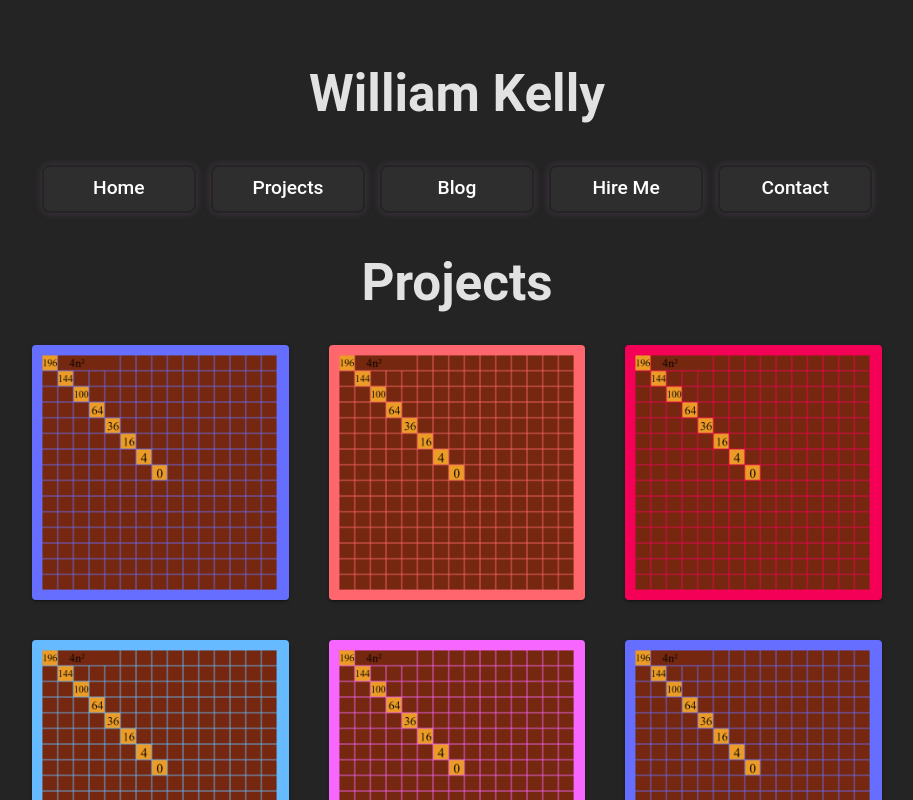
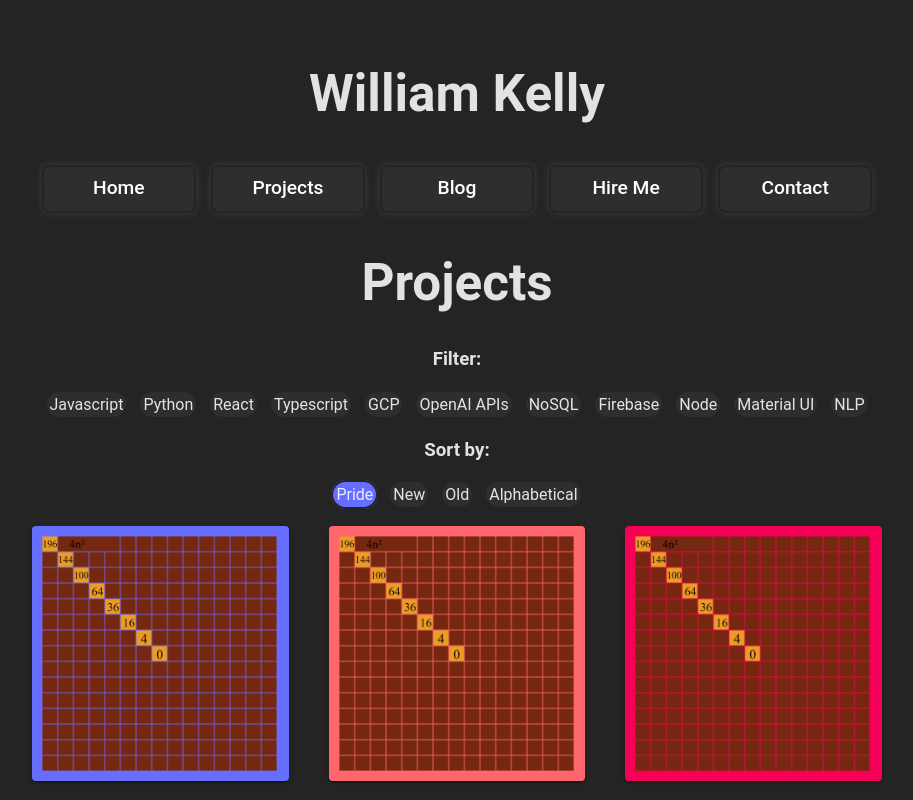
Before and after one commit to cnqso/cnqso.github.io, a React (Vite) app: page /projects in a window 1280 px wide. Shown: the top 800 px of the page, without its empty margins (183-1096 px from the left). Built offline with nearby package versions, Linux system fonts and the light colour scheme; the HTML template or start-up script is replaced by a standard one.

Commit message:
Sorting projects screen

```diff
--- a/src/pages/HireMe.tsx
+++ b/src/pages/HireMe.tsx
@@ -9,6 +9,7 @@ function Skills() {
 		"Javascript",
 		"Python",
 		"React",
+		"Typescript",
 		"Google Cloud Platform (GCP)",
 		"OpenAI APIs",
 		"NoSQL",
--- a/src/pages/Home.tsx
+++ b/src/pages/Home.tsx
@@ -11,7 +11,11 @@ import NavButton from "../components/NavButton";
 
 function Home() {
 
+// Intro blurb (I'm a programmer bla bla bla)
+// Links (maybe all of this can be shared with Hire Me, make it stay in place on that change)
 
+// Projects - basic list
+// Blog - basic list
 
 
 	return (
--- a/src/pages/Projects.tsx
+++ b/src/pages/Projects.tsx
@@ -43,9 +43,72 @@ const projects: projectData = {
 	Project7: { title: "Project 7", number: 7, image: ProjectImage, description: "Bla bla bla" },
 };
 
+const technologies: string[] = [
+	"Javascript",
+	"Python",
+	"React",
+	"Typescript",
+	"GCP",
+	"OpenAI APIs",
+	"NoSQL",
+	"Firebase",
+	"Node",
+	"Material UI",
+	"NLP",
+];
+
 //need some sort of alternative animated grid, will make a difference
 // This might work great https://github.com/mikemajara/react-spring-animated-grid
 // Alternatively I could just hide other elements on the same row? Could be equally good
+
+function SortBox() {
+
+	const [filter, setFilter] = useState<number[]>([]);
+	const [sort, setSort] = useState<string>("Pride");
+	const sortOptions: string[] = ["Pride", "New", "Old", "Alphabetical"];
+
+	function handleFilterClick(index: number) {
+		const newFilter = [...filter];
+		if (newFilter.includes(index)) {
+			const indexToRemove = newFilter.indexOf(index);
+			newFilter.splice(indexToRemove, 1);
+		} else {
+			newFilter.push(index);
+		}
+		setFilter(newFilter);
+	}
+
+	function handleSortClick(option: string) {
+		setSort(option);
+	}
+
+
+
+	return (
+		<div className='sortBox'>
+			<h3>Filter:</h3>
+			<div className='sortOptions'>
+				{technologies.map((option, index) => {
+					let color = "#2e2e2e"
+					if (filter.includes(index)){
+						color = "#666eff"
+					}
+					return <span onClick={()=>handleFilterClick(index)}style={{background: color}} className='sortOption' >{option}</span>;
+				})}
+			</div>
+			<h3>Sort by:</h3>
+			<div className='sortOptions'>
+				{sortOptions.map((option) => {
+					let color = "#2e2e2e"
+					if (sort === option){
+						color = "#666eff"
+					}
+					return <span onClick={()=>handleSortClick(option)}style={{background: color}} className='sortOption' >{option}</span>;
+				})}
+			</div>
+		</div>
+	);
+}
 
 function ProjectCard({
 	selected,
@@ -58,7 +121,6 @@ function ProjectCard({
 	handleClick: Function;
 	mobile: boolean;
 }) {
-
 	const [show, setShow] = useState(true);
 	const [size, setSize] = useState(4);
 	const [description, setDescription] = useState(false);
@@ -103,11 +165,10 @@ function ProjectCard({
 				}}>
 				{show ? <img src={ProjectImage} alt='Project' className='projectImg' /> : null}
 				{description ? (
-					    <motion.div
-						className="projectDescription"
+					<motion.div
+						className='projectDescription'
 						initial={{ x: -100, opacity: 0 }}
-						animate={{ x: 0, opacity: 1 }}
-					  >
+						animate={{ x: 0, opacity: 1 }}>
 						<h1>
 							<b>{project.title}</b>
 						</h1>
@@ -122,7 +183,7 @@ function ProjectCard({
 function Projects() {
 	const [selected, setSelected] = useState(0);
 	const mobile = useMediaQuery("(max-width:900px)");
-
+	const sortOptions = [];
 	//If selected == Projects, big mode. If selected !== projects, small mode.
 	function onClick(item: number) {
 		if (selected === item) {
@@ -132,10 +193,16 @@ function Projects() {
 		}
 	}
 
+	// SORT COMPONENT:
+	// Start small, "Sort by:" and then a dropdown cabinet
+	// Give a list of all the technologies. When each is clicked, it gets highlighted and it sorts. Allow sorting by multiple
+	// Maybe also organize order: personal favorite, newest, oldest, name
+
 	return (
-		<div
-		className="container Projects">
+		<div className='container Projects'>
 			<h1> Projects </h1>
+
+				<SortBox />
 			<ThemeProvider theme={theme}>
 				<Box sx={{ flexGrow: 1 }}>
 					<Grid container spacing={mobile ? 2 : 5}>
@@ -157,4 +224,5 @@ function Projects() {
 	);
 }
 
+
 export default Projects;
--- a/src/pages/styles/Projects.css
+++ b/src/pages/styles/Projects.css
@@ -23,6 +23,21 @@
   max-height: min(256px, 100%);
 }
 
+
+
+.sortOptions {
+  display: block;
+  margin-block: 1.2em;
+}
+
+.sortOption {
+  cursor: pointer;
+  border: 2px solid var(--background);
+  border-radius: 1em;
+  margin: 5px;
+  padding: 3px;
+}
+
 @media (max-width: 900px) {
   .projectCard {
     height: auto;
```
